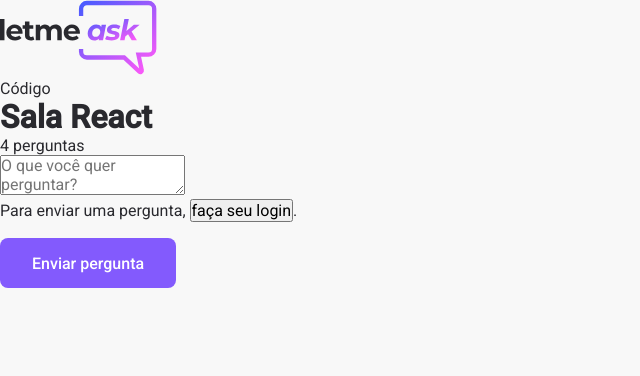
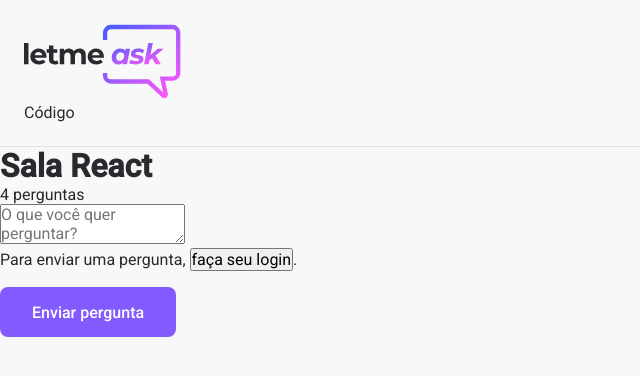
Before and after one commit to rewerp/projetoum, a React (Create React App) app: page /rooms/1 in a window 1280 px wide. Shown: the top 376 px of the page, without its empty margins (0-640 px from the left). Built offline with nearby package versions, Linux system fonts and the light colour scheme; no server answers.

Commit message:
alteracoes-20-08-2021-15-07
alteracoes-20-08-2021-15-07

```diff
--- a/src/services/firebase.ts
+++ b/src/services/firebase.ts
@@ -18,4 +18,4 @@ firebase.initializeApp(firebaseConfig);
 const auth = firebase.auth();
 const database = firebase.database();
 
-export { firebase, auth, database  }
+export { firebase, auth, database }
--- a/src/styles/room.scss
+++ b/src/styles/room.scss
@@ -0,0 +1,14 @@
+#page-room {
+  header {
+    padding: 24px;
+    border-bottom: 1px solid #e2e2e2;
+
+    .contente {
+      max-width: 1120px;
+      margin: 0 auto;
+      display: flex;
+      justify-content: space-between;
+      align-items: center;
+    }
+  }
+}
```
